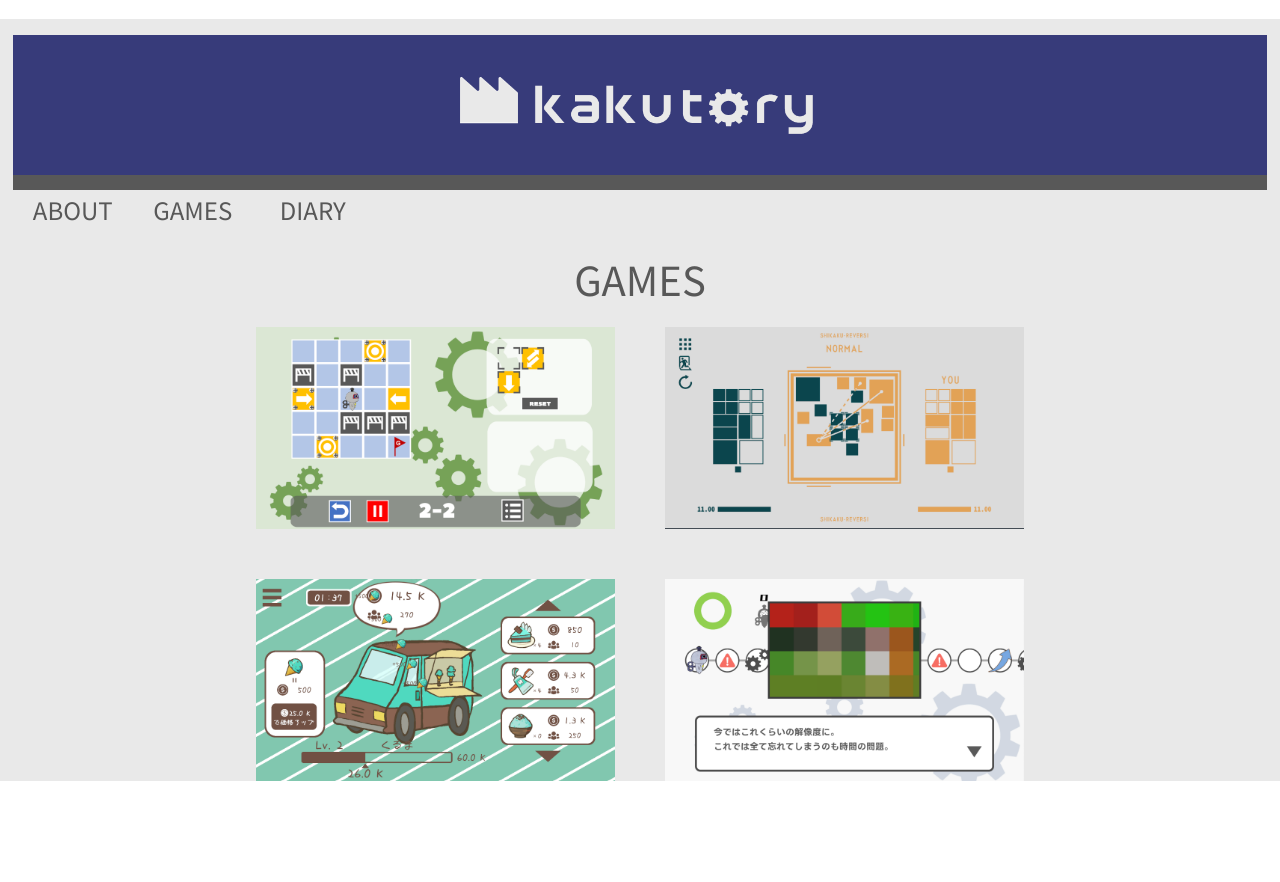
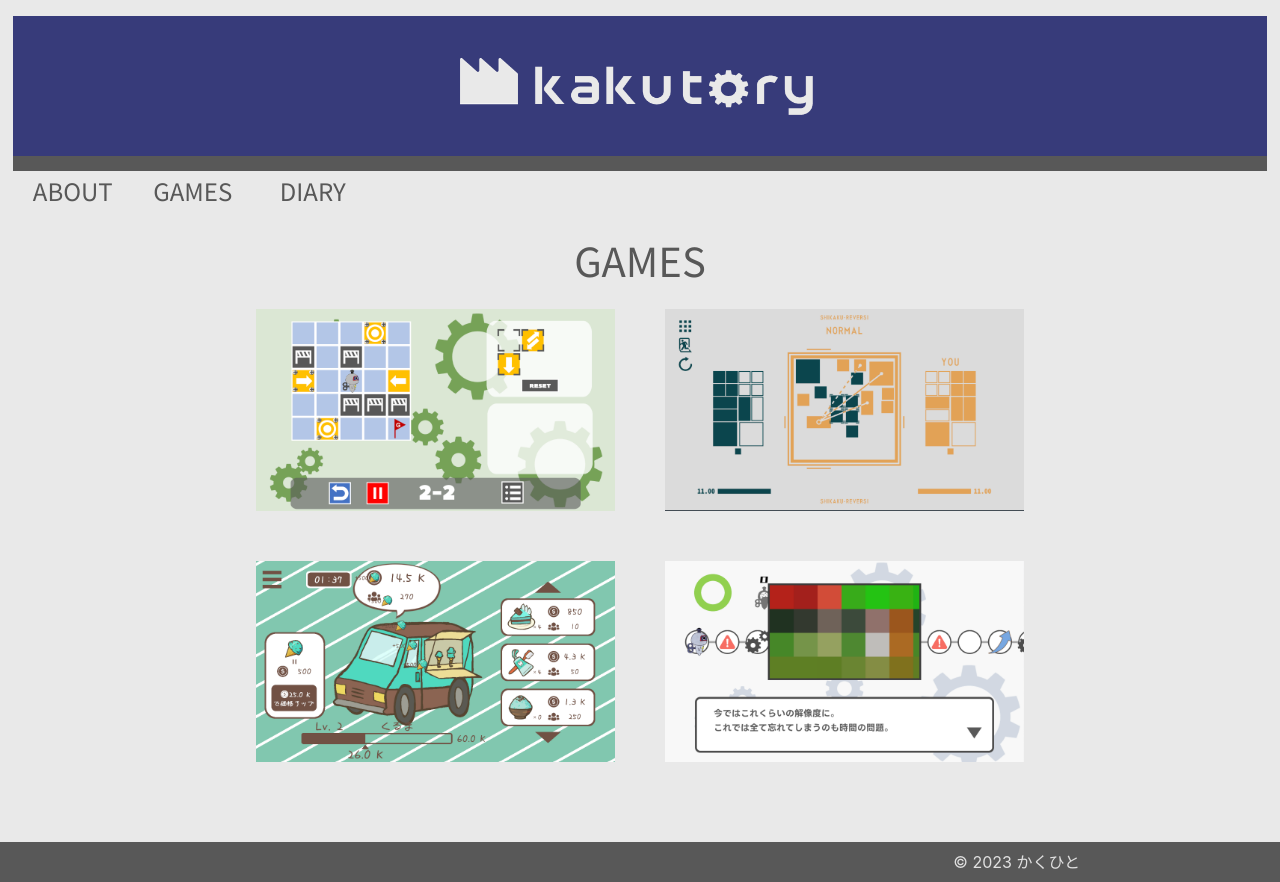
Before and after one commit to Suke-H/Kakutory, a React (Vite) app: page / in a window 1280 px wide. Before the commit the page ends 800 px from the top, so only its background shows below. Built offline with nearby package versions, Linux system fonts and the light colour scheme.

Commit message:
フッター作成

```diff
--- a/src/App.tsx
+++ b/src/App.tsx
@@ -3,6 +3,7 @@
 import './App.css'
 import { Header } from './components/Header'
 import { Content } from './components/Content';
+import { Footer } from './components/Footer';
 
 export const App = (): JSX.Element =>{
 
@@ -10,6 +11,7 @@ export const App = (): JSX.Element =>{
     <>
       <Header/>
       <Content/>
+      <Footer/>
     </>
   )
 }
--- /dev/null
+++ b/src/components/Footer.tsx
@@ -0,0 +1,29 @@
+/* eslint-disable react/react-in-jsx-scope */
+// import React from 'react';
+
+const copywriteStyle: React.CSSProperties = {
+    color : '#E0E0E0',
+    position: 'absolute',
+    right: '200px',
+}
+
+const footerStyle: React.CSSProperties = {
+    position: 'relative',
+    bottom: '0',
+    width: '100%',
+    margin: '10vh 0 0 0',
+    height: '40px',
+    backgroundColor: '#585858',
+
+    // 垂直方向に中央揃え
+    display: 'flex',
+    alignItems: 'center',
+}
+
+export const Footer = () : JSX.Element => {
+    return (
+        <footer style={footerStyle}>
+            <p style={copywriteStyle}>© 2023 かくひと</p>
+        </footer>
+    );
+};
--- a/src/components/Header.tsx
+++ b/src/components/Header.tsx
@@ -19,7 +19,7 @@ const titleStyle: React.CSSProperties = {
     width: widthRatio,
     height: '140px',
 
-    // 垂直方向に中央揃え
+    // 水平・垂直方向に中央揃え
     display: 'flex',
     justifyContent: 'center',
     alignItems: 'center',
```
